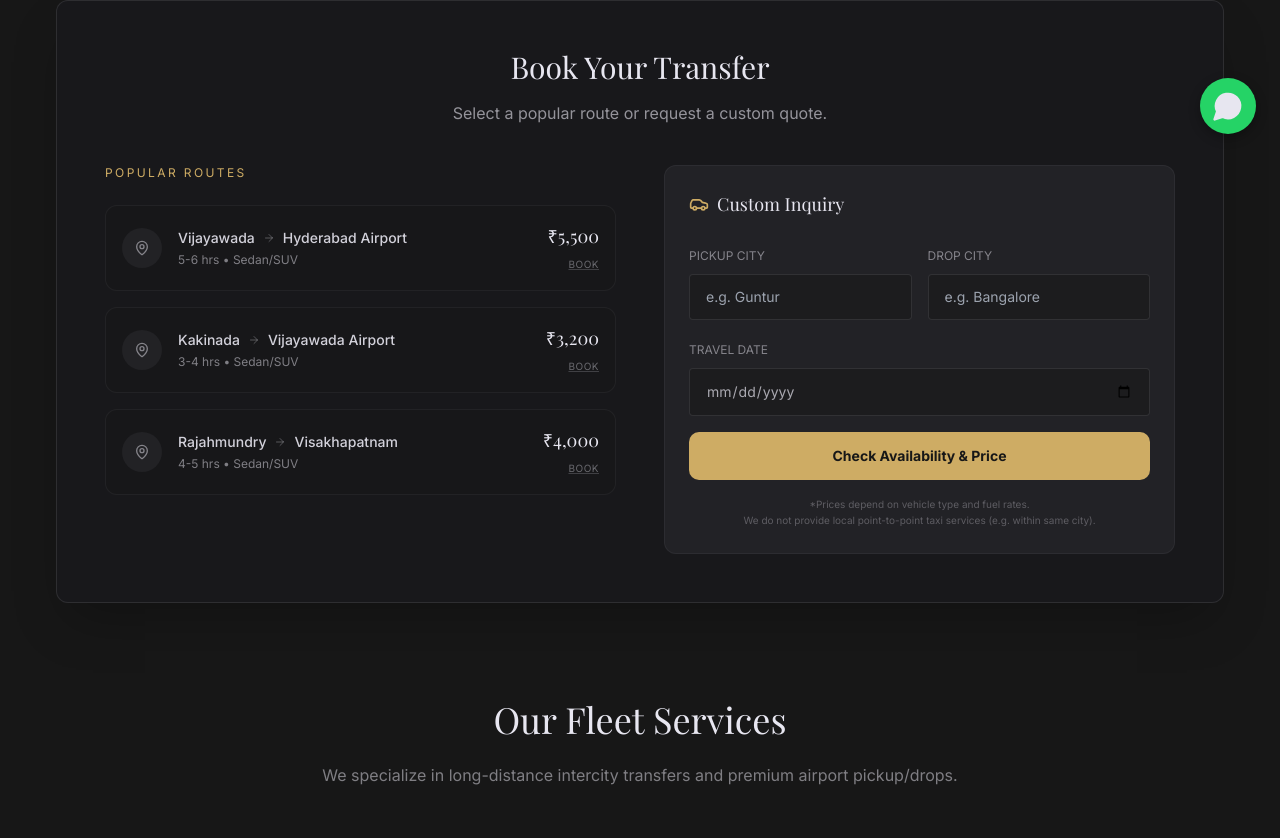
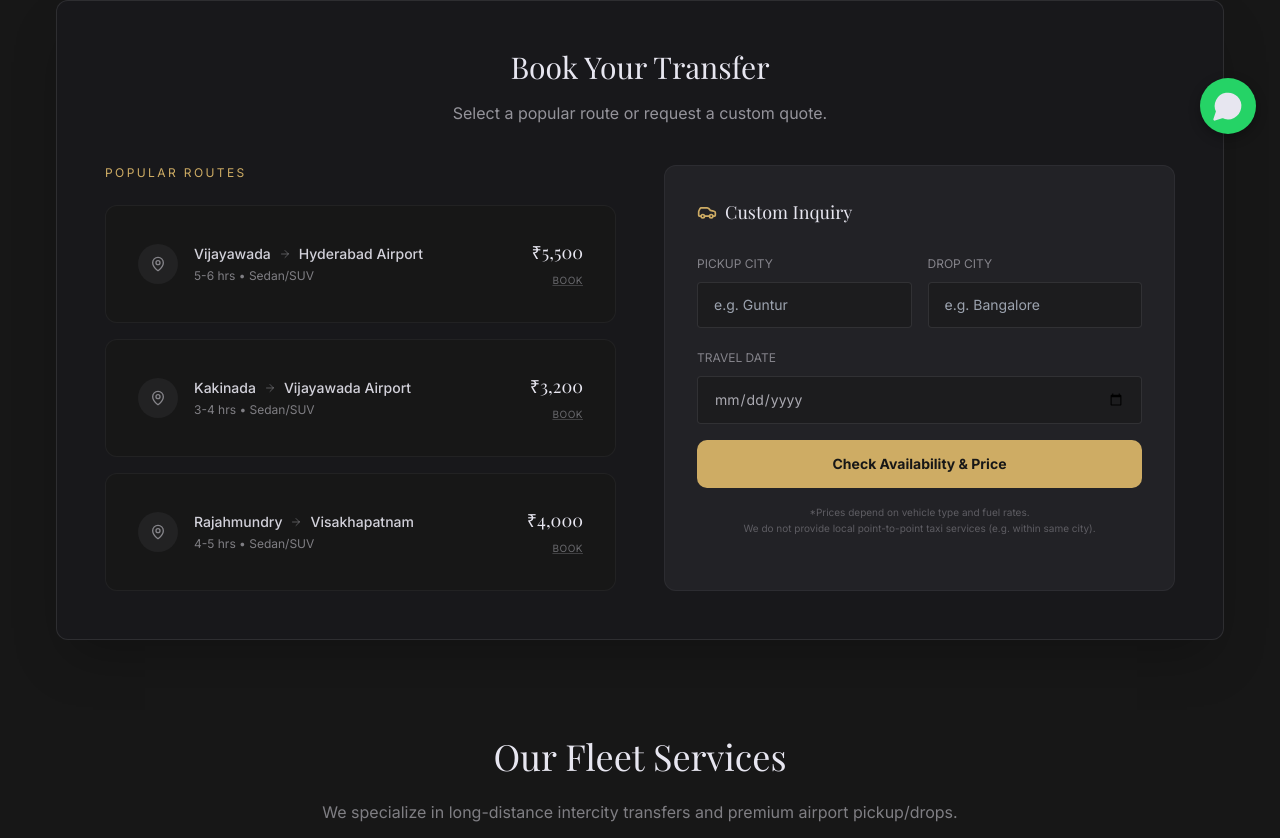
Before and after one commit to sashankbanda/sahara_travels_prototype, a React (Vite) app: page /transfers in a window 1280 px wide. Shown: the part 642-1480 px from the top of the page. Built offline with nearby package versions, Linux system fonts and the light colour scheme; a web font is replaced by a local one.

Commit message:
I have extended the Spotlight Card effect to the Book Your Transfer section on the Transfers page

```diff
--- a/src/pages/public/Transfers.tsx
+++ b/src/pages/public/Transfers.tsx
@@ -106,8 +106,12 @@ export default function Transfers() {
                                         { from: "Kakinada", to: "Vijayawada Airport", price: "3,200", time: "3-4 hrs" },
                                         { from: "Rajahmundry", to: "Visakhapatnam", price: "4,000", time: "4-5 hrs" }
                                     ].map((route, i) => (
-                                        <div key={i} className="flex items-center justify-between p-4 rounded-lg bg-black/40 border border-white/5 hover:border-primary/30 transition-all cursor-pointer group">
-                                            <div className="flex items-center gap-4">
+                                        <SpotlightCard
+                                            key={i}
+                                            className="flex items-center justify-between p-4 rounded-lg bg-black/40 border-white/5 hover:border-primary/30 transition-all cursor-pointer group"
+                                            spotlightColor="rgba(205, 163, 104, 0.15)"
+                                        >
+                                            <div className="flex items-center gap-4 relative z-10">
                                                 <div className="w-10 h-10 rounded-full bg-white/5 flex items-center justify-center text-white/50 group-hover:text-primary transition-colors">
                                                     <MapPin className="w-4 h-4" />
                                                 </div>
@@ -118,7 +122,7 @@ export default function Transfers() {
                                                     <div className="text-xs text-white/50 mt-1">{route.time} • Sedan/SUV</div>
                                                 </div>
                                             </div>
-                                            <div className="text-right">
+                                            <div className="text-right relative z-10">
                                                 <div className="text-lg font-serif text-white group-hover:text-primary transition-colors">₹{route.price}</div>
                                                 <InquiryDialog>
                                                     <button className="text-[10px] uppercase tracking-wider text-white/40 hover:text-white underline decoration-white/20">
@@ -126,18 +130,21 @@ export default function Transfers() {
                                                     </button>
                                                 </InquiryDialog>
                                             </div>
-                                        </div>
+                                        </SpotlightCard>
                                     ))}
                                 </div>
                             </div>
 
                             {/* Custom Booking */}
-                            <div className="bg-white/5 rounded-lg p-6 border border-white/5">
-                                <h3 className="text-white text-lg font-serif mb-6 flex items-center gap-2">
+                            <SpotlightCard
+                                className="bg-white/5 rounded-lg p-6 border-white/5"
+                                spotlightColor="rgba(205, 163, 104, 0.1)"
+                            >
+                                <h3 className="text-white text-lg font-serif mb-6 flex items-center gap-2 relative z-10">
                                     <Car className="w-5 h-5 text-primary" />
                                     Custom Inquiry
                                 </h3>
-                                <div className="space-y-4">
+                                <div className="space-y-4 relative z-10">
                                     <div className="grid grid-cols-2 gap-4">
                                         <div className="space-y-2">
                                             <span className="text-xs text-white/50 uppercase">Pickup City</span>
@@ -164,7 +171,7 @@ export default function Transfers() {
                                         We do not provide local point-to-point taxi services (e.g. within same city).
                                     </p>
                                 </div>
-                            </div>
+                            </SpotlightCard>
                         </div>
                     </div>
 
```
